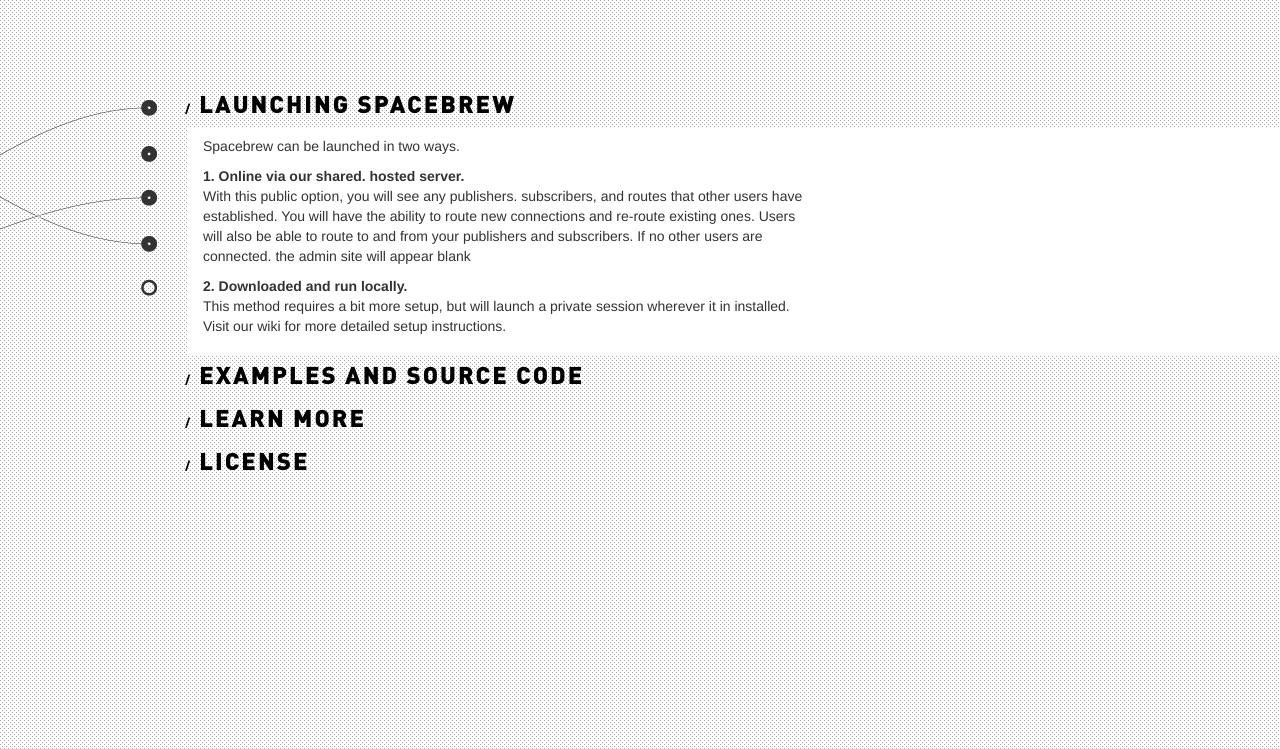
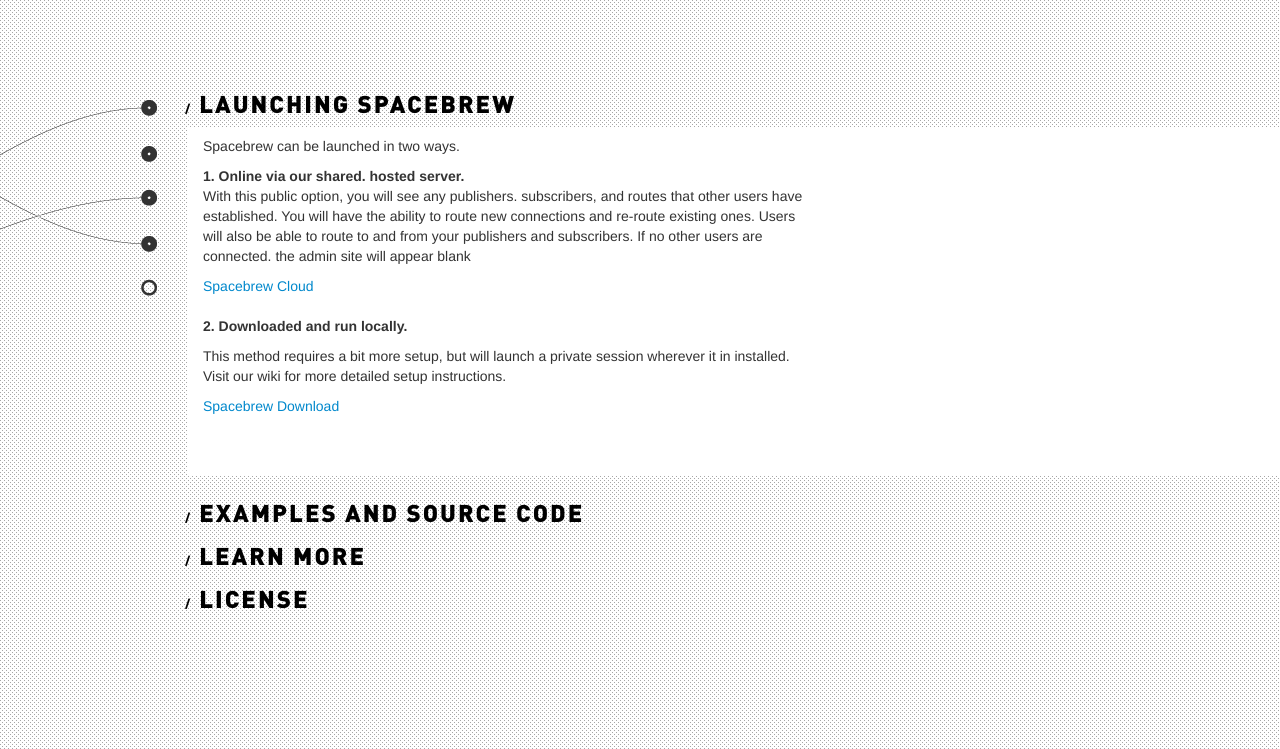
Before and after one commit to labatrockwell/spacebrew-site, a plain HTML site: page index.html in a window 1280 px wide. Shown: the top 749 px of the page. Drawn offline with Linux system fonts and the light colour scheme.

Commit message:
Added links to launch section

```diff
--- a/index.html
+++ b/index.html
@@ -36,9 +36,12 @@
 <p>Spacebrew can be launched in two ways.</p>
 
 <b>1. Online via our shared. hosted server. </b><p>With this public option, you will see any publishers. subscribers, and routes that other users have established. You will have the ability to route new connections and re-route existing ones. Users will also be able to route to and from your publishers and subscribers. If no other users are connected. the admin site will appear blank</p>
+<p><a href="http://spacebrew.cc/redesign/spacebrew/examples/admin/admin.html?server=ec2-184-72-140-184.compute-1.amazonaws.com">Spacebrew Cloud</a><br/><br/>
 
 <b>2. Downloaded and run locally.</b>
 <p>This method requires a bit more setup, but will launch a private session wherever it in installed. Visit our wiki for more detailed setup instructions.</p>
+<p><a href="https://github.com/labatrockwell/spacebrew/zipball/master">Spacebrew Download</a></p></br></br>
+      </div>
 </div>
       </div>
     </div>
```
